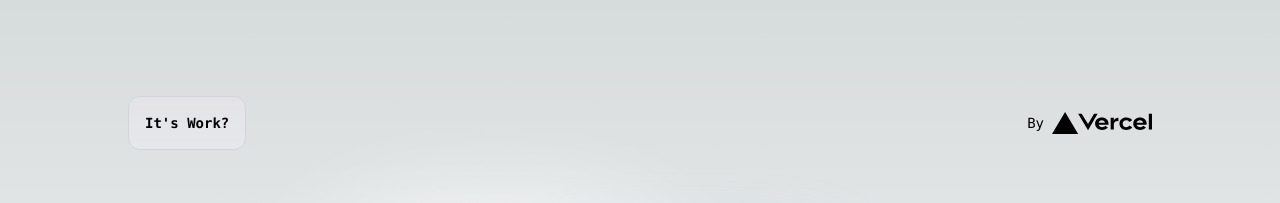
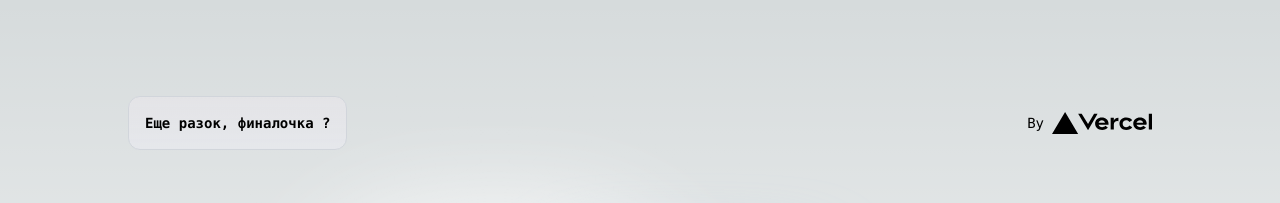
Before and after one commit to Mark-Makarov/kevlar, a Next.js app: page / in a window 1280 px wide. Shown: the top 203 px of the page. Built offline with nearby package versions, Linux system fonts and the light colour scheme.

Commit message:
test ci/cd

```diff
--- a/app/page.tsx
+++ b/app/page.tsx
@@ -5,7 +5,7 @@ export default function Home() {
     <main className="flex min-h-screen flex-col items-center justify-between p-24">
       <div className="z-10 max-w-5xl w-full items-center justify-between font-mono text-sm lg:flex">
         <p className="fixed left-0 top-0 flex w-full justify-center border-b border-gray-300 bg-gradient-to-b from-zinc-200 pb-6 pt-8 backdrop-blur-2xl dark:border-neutral-800 dark:bg-zinc-800/30 dark:from-inherit lg:static lg:w-auto  lg:rounded-xl lg:border lg:bg-gray-200 lg:p-4 lg:dark:bg-zinc-800/30">
-          <code className="font-mono font-extrabold">It&apos;s Work?</code>
+          <code className="font-mono font-extrabold">Еще разок, финалочка ?</code>
         </p>
         <div className="fixed bottom-0 left-0 flex h-48 w-full items-end justify-center bg-gradient-to-t from-white via-white dark:from-black dark:via-black lg:static lg:h-auto lg:w-auto lg:bg-none">
           <a
```
